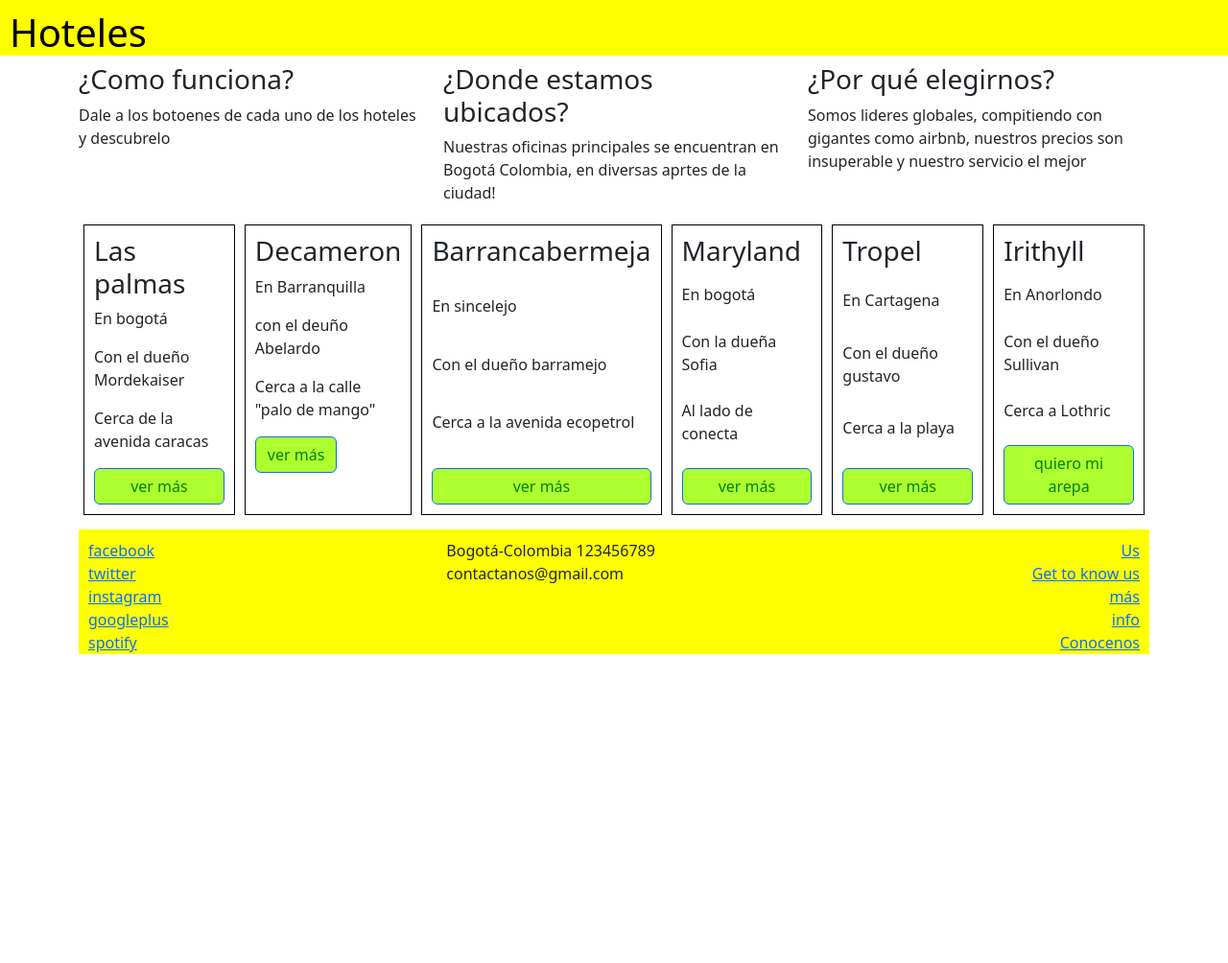
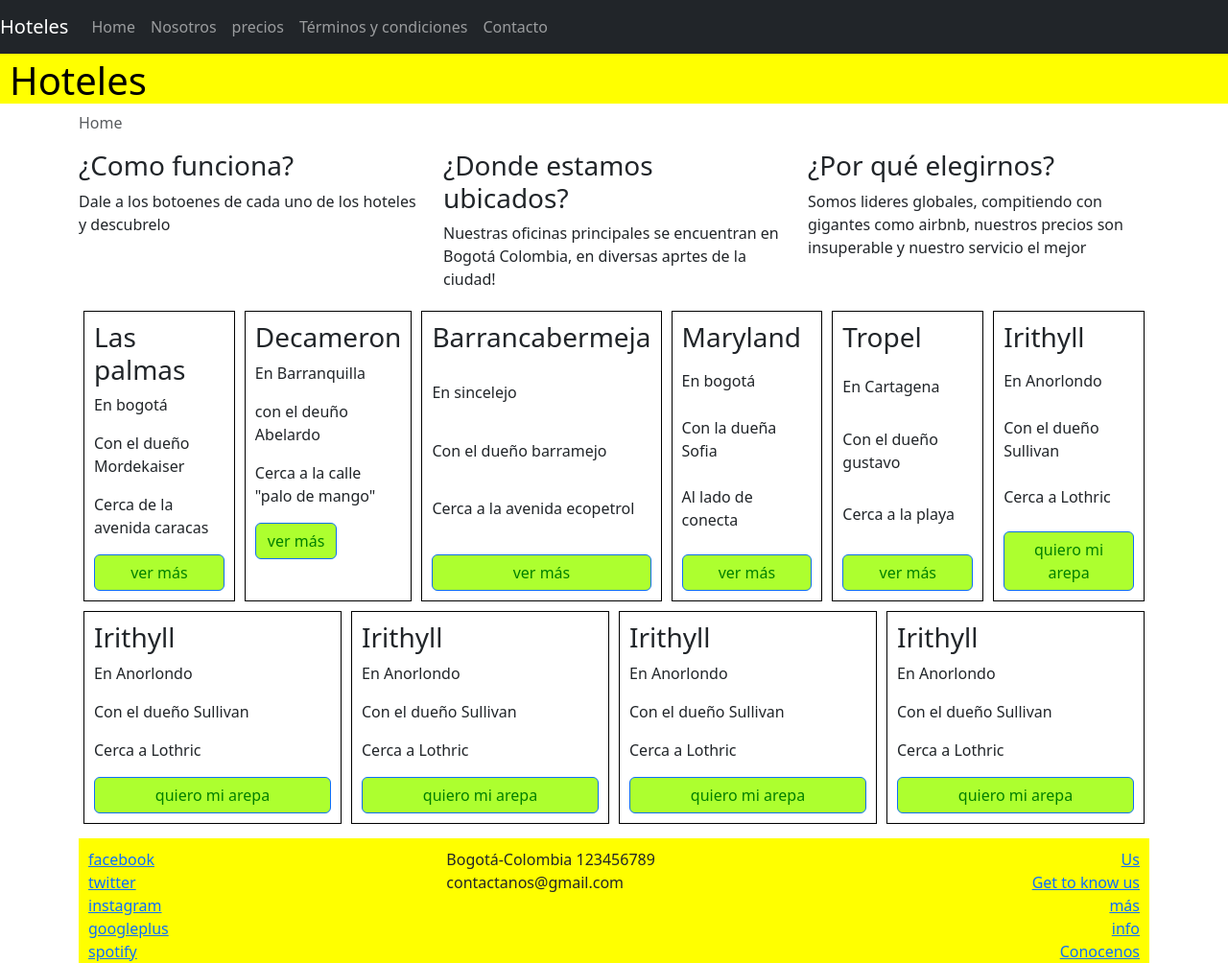
Before and after one commit to nicolasmorenocr/coursera_fullstack, a website: page index.html in a window 1280 px wide. Shown: the whole page at 96% size. Before the commit the page ends 800 px from the top, so only its background shows below. Drawn offline with nearby package versions, Linux system fonts and the light colour scheme.

Commit message:
navegabilidad

```diff
--- a/css/main.css
+++ b/css/main.css
@@ -2,6 +2,7 @@
     background-color: yellow;
     color: black;
     padding: 10px 10px 0 10px;
+    margin-top: 50px;
 }
 
 .btn {
--- a/index.html
+++ b/index.html
@@ -15,10 +15,32 @@
 </head>
 
 <body>
+    <nav class="navbar navbar-expand-md navbar-dark bg-dark fixed-top">
+        <a class="navbar-brand " href="#">Hoteles</a>
+        <button class="navbar-toggler" type="button" data-bs-toggle="collapse" data-bs-target="#navbarSupportedContent"
+            aria-controls="navbarNavDropdown" aria-expanded="false" aria-label="Toggle navigation">
+            <span class="navbar-toggler-icon"></span>
+        </button>
+        <div class="collapse navbar-collapse" id="navbarSupportedContent">
+            <ul class="navbar-nav mr-auto">
+                <li class="nav-item active"><a class="nav-link" href="#">Home</a></li>
+                <li class="nav-item"><a class="nav-link" href="./about.html">Nosotros</a></li>
+                <li class="nav-item"><a class="nav-link" href="#">precios</a></li>
+                <li class="nav-item"><a class="nav-link" href="#">Términos y condiciones</a></li>
+                <li class="nav-item"><a class="nav-link" href="#">Contacto</a></li>
+            </ul>
+        </div>
+    </nav>
+
     <div class="jumbotron">
         <h1>Hoteles</h1>
     </div>
     <div class="container">
+        <nav aria-label="breadcrumb">
+            <ol class="breadcrumb">
+                <li class="breadcrumb-item active" aria-current="page">Home</li>
+            </ol>
+        </nav>
         <div class="row">
             <div class="col-sm-4">
                 <h3>¿Como funciona?</h3>
@@ -78,6 +100,34 @@
                 <p>Cerca a Lothric</p>
                 <button class="btn btn-primary">quiero mi arepa</button>
             </div>
+            <div class="cardhotel d-flex flex-column justify-content-between">
+                <h3>Irithyll</h3>
+                <p>En Anorlondo</p>
+                <p>Con el dueño Sullivan</p>
+                <p>Cerca a Lothric</p>
+                <button class="btn btn-primary">quiero mi arepa</button>
+            </div>
+            <div class="cardhotel d-flex flex-column justify-content-between">
+                <h3>Irithyll</h3>
+                <p>En Anorlondo</p>
+                <p>Con el dueño Sullivan</p>
+                <p>Cerca a Lothric</p>
+                <button class="btn btn-primary">quiero mi arepa</button>
+            </div>
+            <div class="cardhotel d-flex flex-column justify-content-between">
+                <h3>Irithyll</h3>
+                <p>En Anorlondo</p>
+                <p>Con el dueño Sullivan</p>
+                <p>Cerca a Lothric</p>
+                <button class="btn btn-primary">quiero mi arepa</button>
+            </div>
+            <div class="cardhotel d-flex flex-column justify-content-between">
+                <h3>Irithyll</h3>
+                <p>En Anorlondo</p>
+                <p>Con el dueño Sullivan</p>
+                <p>Cerca a Lothric</p>
+                <button class="btn btn-primary">quiero mi arepa</button>
+            </div>
         </div>
         <footer class="footer">
             <div class="row">
```
Also changed, not shown: about.html (added, +86 -0 lines), README.md.
